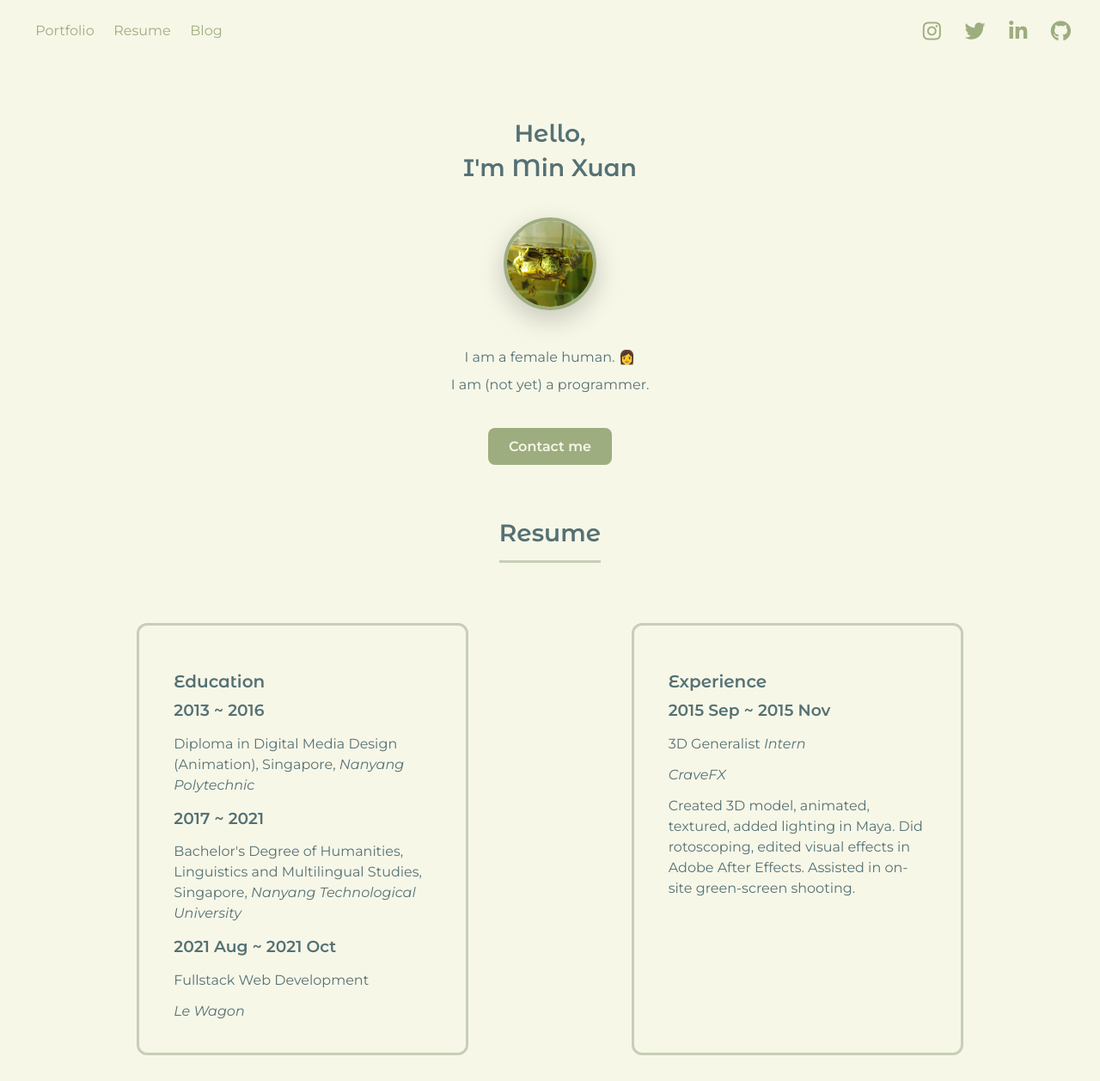
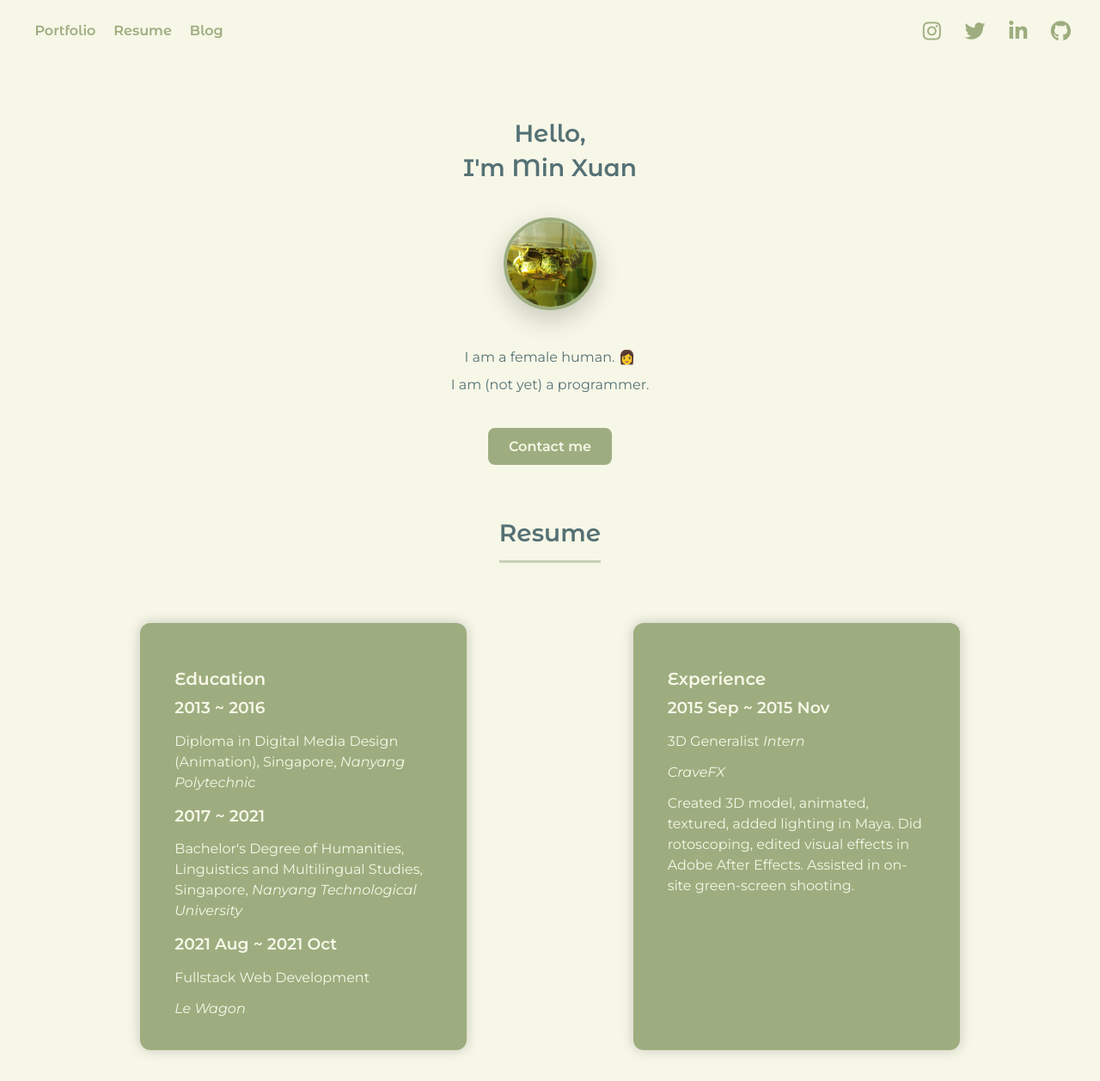
Before and after one commit to mxng/profile, a plain HTML site: page index.html in a window 1280 px wide. Shown: the whole page at 86% size. Drawn offline with Linux system fonts and the light colour scheme.

Commit message:
changed color and bgc for cards

```diff
--- a/css/components/avatar.css
+++ b/css/components/avatar.css
@@ -12,4 +12,5 @@
   height: 110px;
   margin: 15px 0px;
   transition: 300ms ease;
+  border: 4px solid #c7cfb7;
 }
--- a/css/components/card.css
+++ b/css/components/card.css
@@ -9,8 +9,11 @@
   margin-top: 40px;
   margin-bottom: 40px;
   padding-bottom: 24px;
-  /* border-bottom: 2px solid #557174; */
   border-bottom: 3px solid #c7cfb7;
+}
+
+.resume > h2:hover {
+  border-bottom: 3px solid #557174;
 }
 
 .resume .cards {
@@ -23,7 +26,10 @@
 .resume .card {
   width: 300px;
   padding: 40px;
-  border: 3px solid #c7cfb7;
+  /* border: 3px solid #c7cfb7; */
+  color: #f7f7e8;
+  background-color: #9dad7f;
+  box-shadow: 0 0 15px rgba(0, 0, 0, 0.2);
   border-radius: 12px;
   margin: 30px;
 }
@@ -31,3 +37,10 @@
 .resume .card p {
   line-height: 24px;
 }
+
+.resume .card:hover {
+  /* padding: 60px;
+  margin: 10px; */
+  background-color: #557174;
+  transition: 500ms;
+}
--- a/css/components/navbar.css
+++ b/css/components/navbar.css
@@ -12,6 +12,8 @@
   justify-content: space-between;
 }
 .nav-links {
+  font-family: "Montserrat Alternates", Arial, Helvetica, sans-serif;
+  font-weight: 700;
   padding-left: 10px;
   width: 240px;
   display: flex;
```
